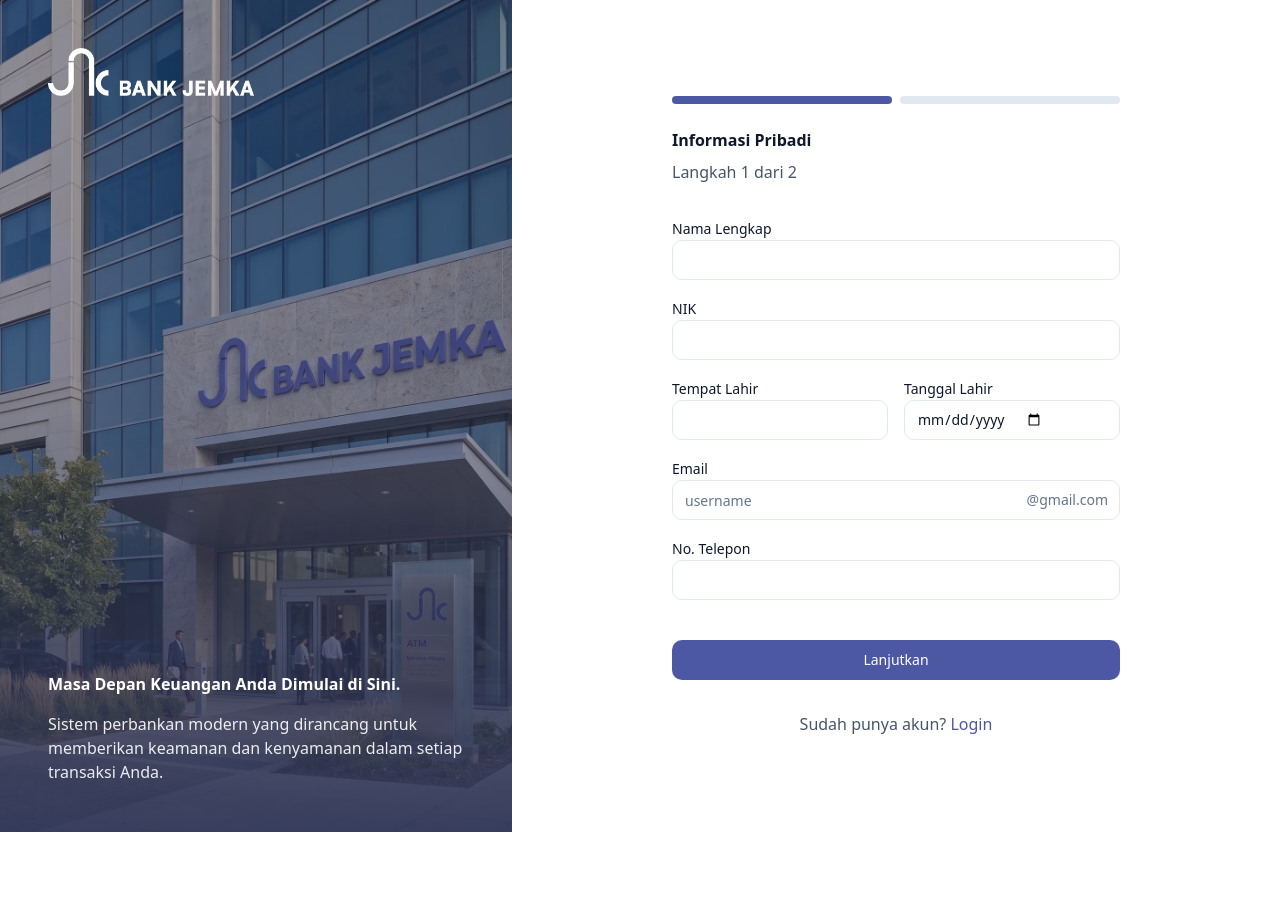
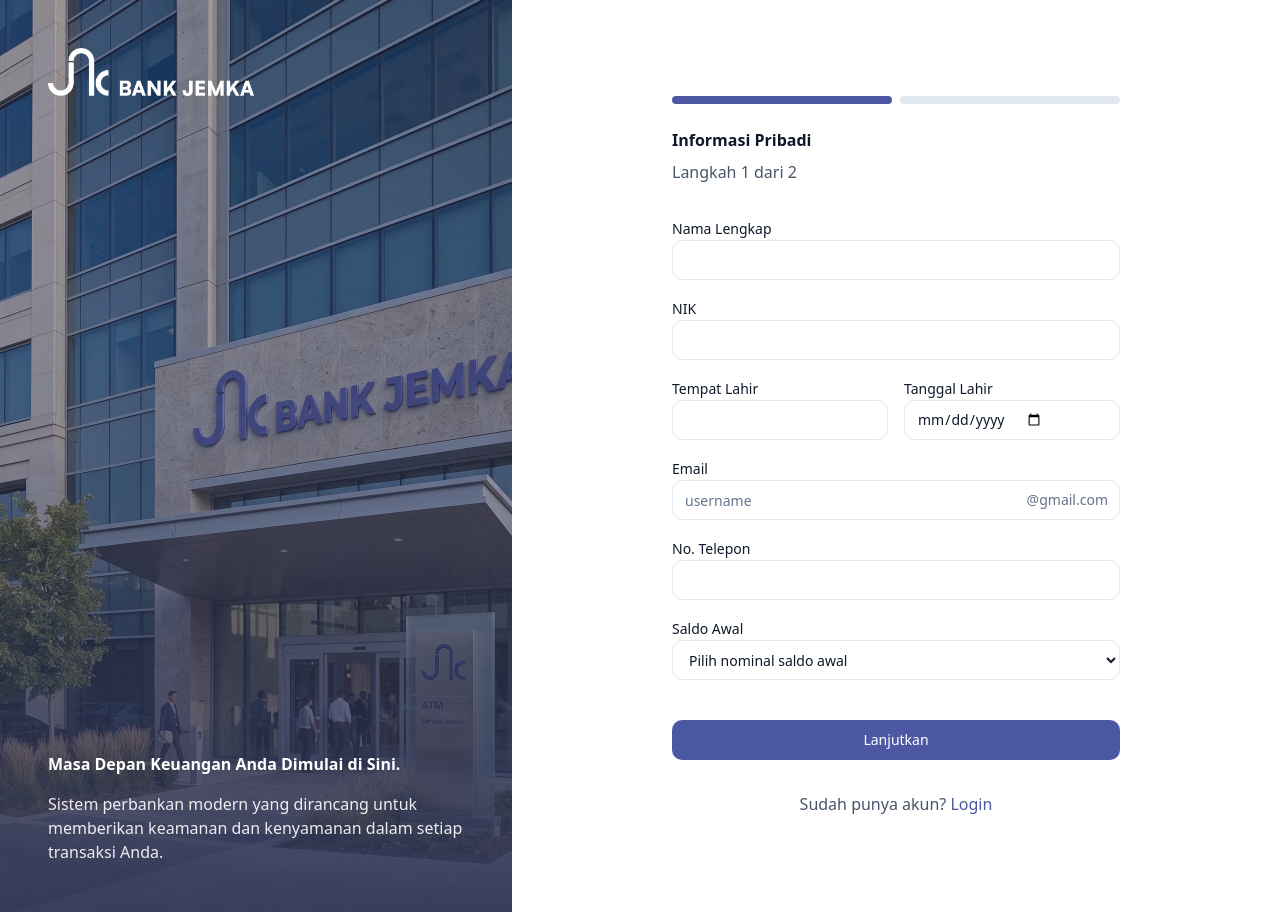
Before and after one commit to syhrlf-e/Bank-Jemka, a React (Vite) app: page /register in a window 1280 px wide. Before the commit the page ends 832 px from the top, so only its background shows below. Built offline with nearby package versions, Linux system fonts and the light colour scheme; a web font is replaced by a local one.

Commit message:
feat: add initial balance selection to register form

```diff
--- a/src/pages/auth/Register.jsx
+++ b/src/pages/auth/Register.jsx
@@ -7,6 +7,7 @@ import { Button } from "@/components/ui/button";
 import { Input } from "@/components/ui/input";
 import { Label } from "@/components/ui/label";
 import { fetchApi } from "@/lib/api";
+import { cn } from "@/lib/utils";
 
 export default function Register() {
   const [step, setStep] = useState(1);
@@ -25,6 +26,7 @@ export default function Register() {
     tanggal_lahir: "",
     email: "",
     no_telepon: "",
+    balance: "",
     username: "",
     password: "",
     confirmPassword: "",
@@ -42,6 +44,7 @@ export default function Register() {
     if (!formData.email) newErrors.email = "Email wajib diisi";
     else if (!/\S+@\S+\.\S+/.test(formData.email)) newErrors.email = "Format email tidak valid";
     if (!formData.no_telepon) newErrors.no_telepon = "No. Telepon wajib diisi";
+    if (!formData.balance) newErrors.balance = "Saldo awal wajib dipilih";
 
     setErrors(newErrors);
     return Object.keys(newErrors).length === 0;
@@ -74,11 +77,12 @@ export default function Register() {
 
     setIsLoading(true);
     try {
-      const { confirmPassword, ...payload } = formData;
+      const { confirmPassword, balance, ...payload } = formData;
+      const finalPayload = { ...payload, balance: parseInt(balance) || 0 };
 
       const { response, data } = await fetchApi("/api/auth/register", {
         method: "POST",
-        body: JSON.stringify(payload),
+        body: JSON.stringify(finalPayload),
       });
 
       if (response.ok && data.success) {
@@ -229,6 +233,27 @@ export default function Register() {
               {errors.no_telepon && <p className="text-body-sm text-danger">{errors.no_telepon}</p>}
             </div>
 
+            <div className="space-y-2">
+              <Label htmlFor="balance">Saldo Awal</Label>
+              <select
+                id="balance"
+                value={formData.balance}
+                onChange={(e) => setFormData({ ...formData, balance: e.target.value })}
+                className={cn(
+                  "flex h-10 w-full rounded-md border border-input bg-background px-3 py-2 text-sm ring-offset-background file:border-0 file:bg-transparent file:text-sm file:font-medium placeholder:text-muted-foreground focus-visible:outline-none focus-visible:ring-2 focus-visible:ring-ring focus-visible:ring-offset-2 disabled:cursor-not-allowed disabled:opacity-50",
+                  errors.balance ? "border-danger" : ""
+                )}
+              >
+                <option value="" disabled>Pilih nominal saldo awal</option>
+                <option value="500000">Rp 500.000</option>
+                <option value="1000000">Rp 1.000.000</option>
+                <option value="2000000">Rp 2.000.000</option>
+                <option value="5000000">Rp 5.000.000</option>
+                <option value="10000000">Rp 10.000.000</option>
+              </select>
+              {errors.balance && <p className="text-body-sm text-danger">{errors.balance}</p>}
+            </div>
+
             <Button type="button" onClick={handleNext} className="w-full mt-6 bg-primary text-primary-foreground hover:bg-primary/90">
               Lanjutkan
             </Button>
```
